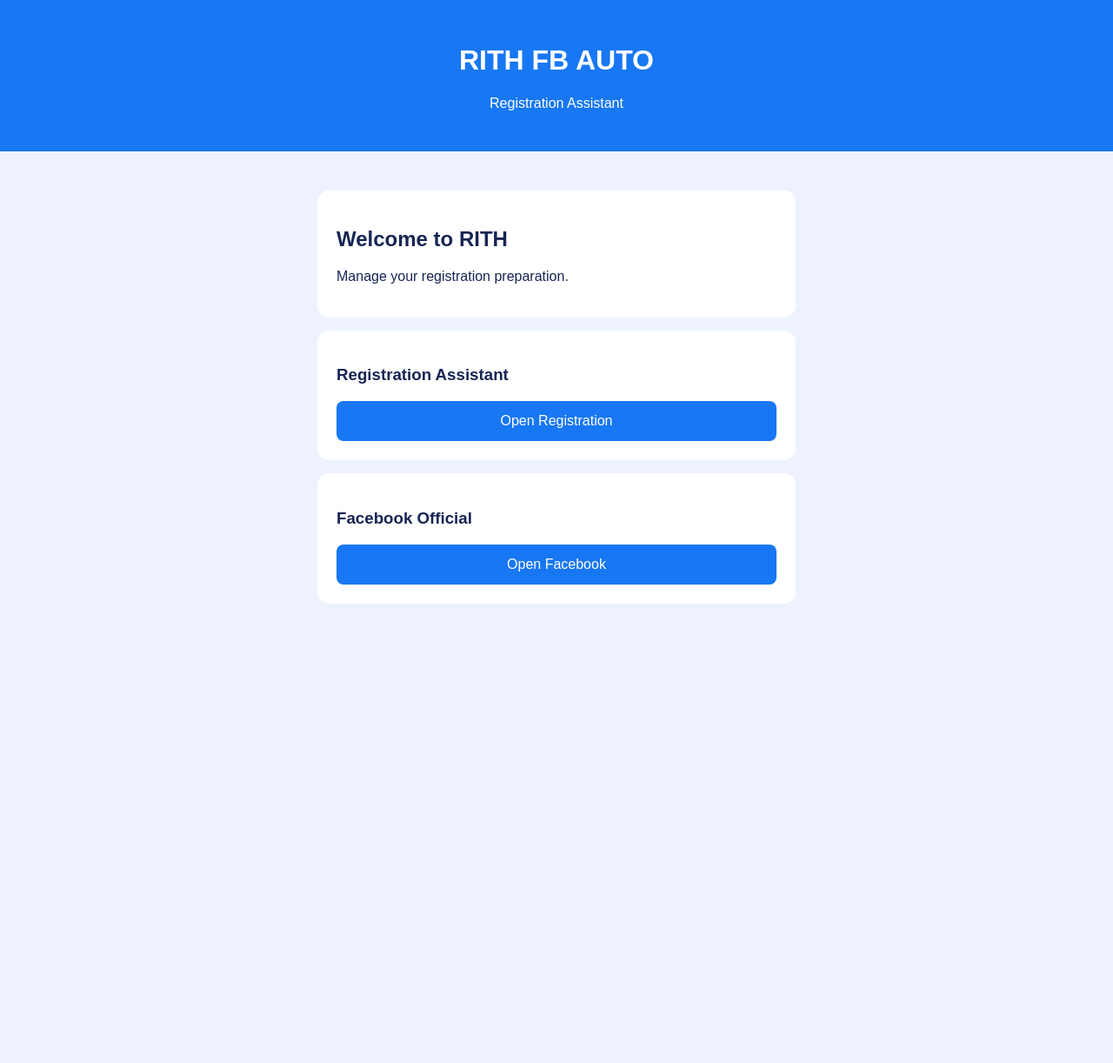
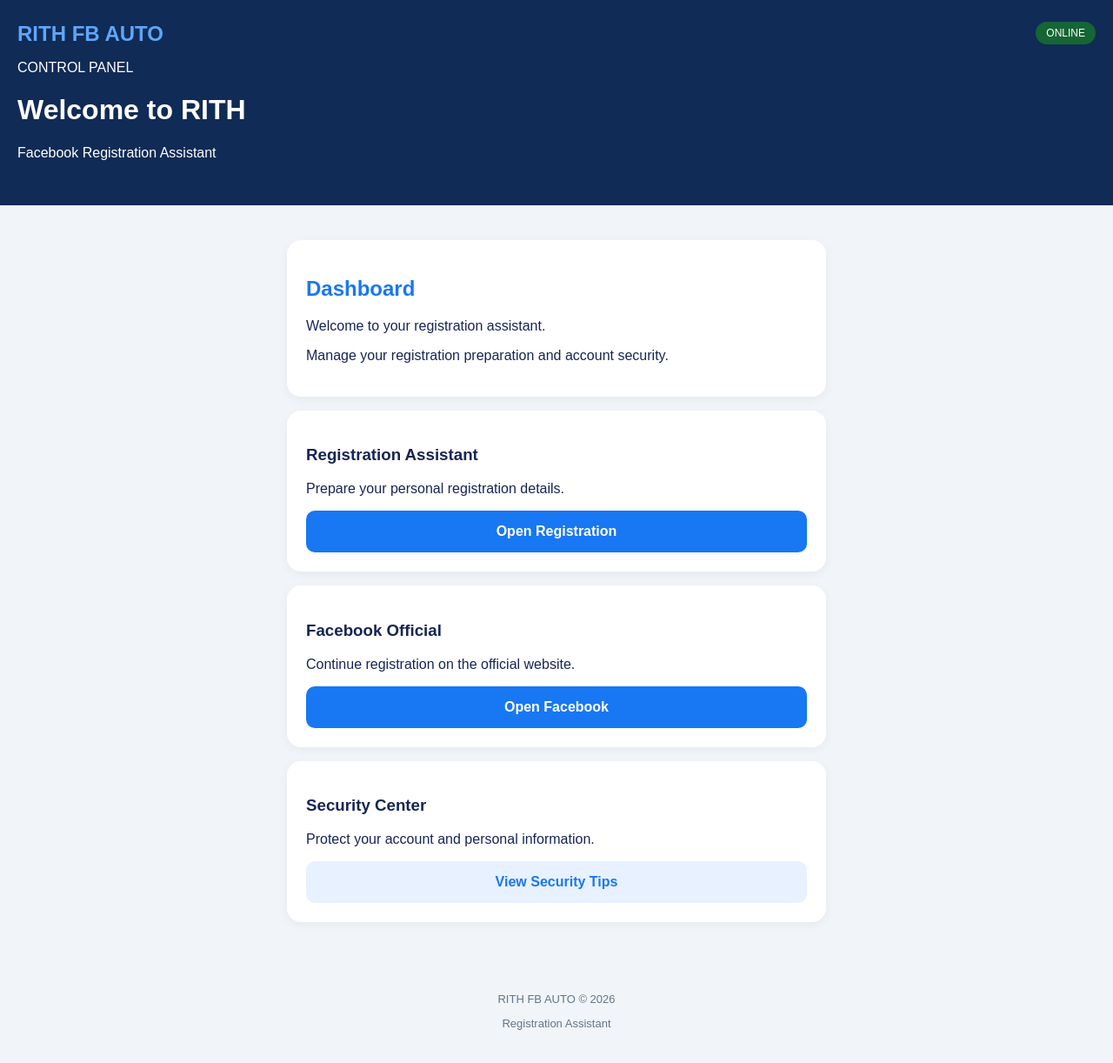
Before and after one commit to etdhduu3-svg/rith-fb-auto, a plain HTML site: page index.html in a window 1280 px wide. Shown: the whole page at 87% size. Before the commit the page ends 800 px from the top, so only its background shows below. Drawn offline with Linux system fonts and the light colour scheme.

Commit message:
Update index.html

```diff
--- a/index.html
+++ b/index.html
@@ -4,65 +4,133 @@
 <head>
 <meta charset="UTF-8">
 <meta name="viewport" content="width=device-width, initial-scale=1">
-<title>RITH FB AUTO</title>
+<title>RITH FB AUTO PRO</title>
 <style>
+* { box-sizing: border-box; }
+
 body {
-  font-family: Arial;
-  background: #eef2ff;
   margin: 0;
+  font-family: Arial, sans-serif;
+  background: #f1f5f9;
   color: #172554;
 }
+
 header {
+  background: #102b55;
+  color: white;
+  padding: 25px 20px 35px;
+}
+
+.brand {
+  color: #60a5fa;
+  font-size: 24px;
+  font-weight: bold;
+}
+
+.status {
+  background: #166534;
+  color: white;
+  padding: 6px 12px;
+  border-radius: 20px;
+  float: right;
+  font-size: 12px;
+}
+
+main {
+  max-width: 650px;
+  margin: 25px auto;
+  padding: 15px;
+}
+
+.card {
+  background: white;
+  border-radius: 16px;
+  padding: 22px;
+  margin-bottom: 16px;
+  box-shadow: 0 3px 12px #0000000d;
+}
+
+h2 { color: #1877f2; }
+
+button {
+  width: 100%;
+  padding: 15px;
+  border: none;
+  border-radius: 10px;
   background: #1877f2;
   color: white;
+  font-size: 16px;
+  font-weight: bold;
+  cursor: pointer;
+}
+
+button.secondary {
+  background: #e8f1ff;
+  color: #1877f2;
+}
+
+a { text-decoration: none; }
+
+footer {
   text-align: center;
-  padding: 30px 15px;
-}
-main {
-  max-width: 550px;
-  margin: 30px auto;
-  padding: 15px;
-}
-.card {
-  background: white;
-  padding: 22px;
-  border-radius: 14px;
-  margin-bottom: 15px;
-}
-button {
-  background: #1877f2;
-  color: white;
-  border: none;
-  padding: 14px;
-  width: 100%;
-  border-radius: 8px;
-  font-size: 16px;
+  padding: 25px;
+  color: #64748b;
+  font-size: 13px;
 }
 </style>
 </head>
+
 <body>
+
 <header>
-<h1>RITH FB AUTO</h1>
-<p>Registration Assistant</p>
+  <span class="status">ONLINE</span>
+  <div class="brand">RITH FB AUTO</div>
+  <p>CONTROL PANEL</p>
+  <h1>Welcome to RITH</h1>
+  <p>Facebook Registration Assistant</p>
 </header>
+
 <main>
+
   <div class="card">
-<h2>Welcome to RITH</h2>
-<p>Manage your registration preparation.</p>
+    <h2>Dashboard</h2>
+    <p>Welcome to your registration assistant.</p>
+    <p>Manage your registration preparation
+    and account security.</p>
   </div>
+
   <div class="card">
     <h3>Registration Assistant</h3>
+    <p>Prepare your personal registration details.</p>
     <a href="register.html">
       <button>Open Registration</button>
     </a>
   </div>
+
   <div class="card">
     <h3>Facebook Official</h3>
+    <p>Continue registration on the official website.</p>
     <a href="https://www.facebook.com/reg/"
-target="_blank" rel="noopener">
+       target="_blank" rel="noopener noreferrer">
       <button>Open Facebook</button>
     </a>
   </div>
+
+  <div class="card">
+    <h3>Security Center</h3>
+    <p>Protect your account and personal information.</p>
+    <button class="secondary"
+      onclick="alert('Never share your password or OTP. Use official Facebook security settings.')">
+      View Security Tips
+    </button>
+  </div>
+
 </main>
+
+<footer>
+  RITH FB AUTO © 2026
+  <p>Registration Assistant</p>
+</footer>
+
 </body>
 </html>
```
Lines whose indentation alone changed are shown as unchanged.
